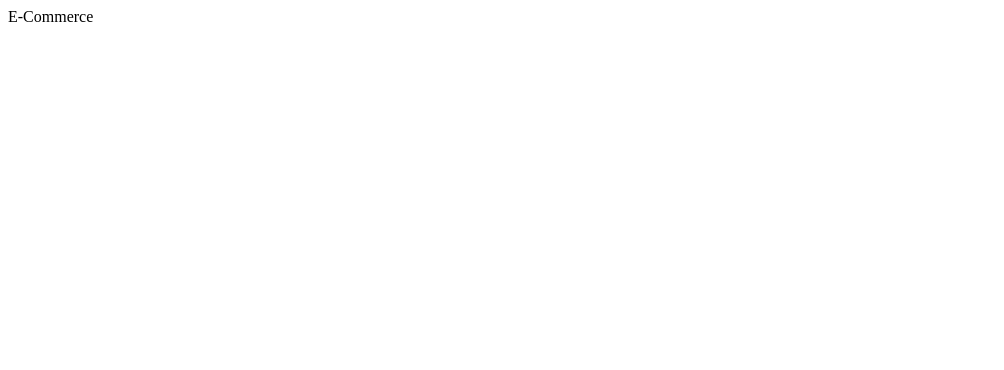
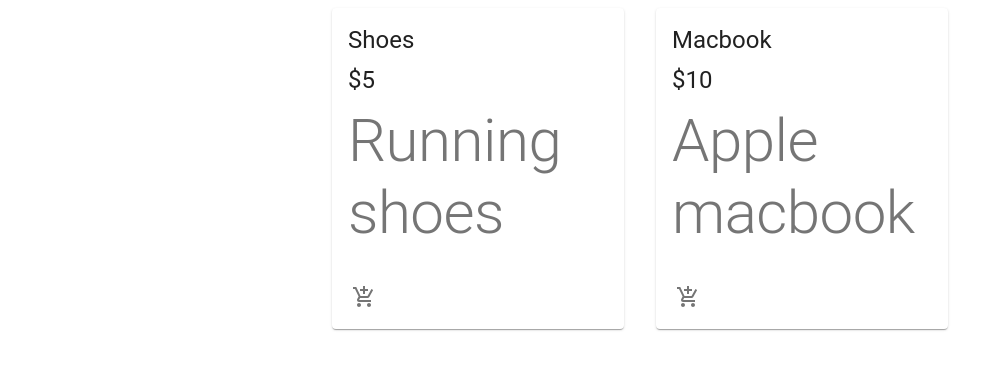
Before and after one commit to TechTalkZach/e-commerce-store, a React (Create React App) app: page / in a window 1280 px wide. Shown: the top 370 px of the page, without its empty margins (0-1004 px from the left). Built offline with nearby package versions, Linux system fonts and the light colour scheme.

Commit message:
Product cards created

```diff
--- a/src/App.js
+++ b/src/App.js
@@ -1,9 +1,10 @@
-import React from 'react'
+import React from 'react';
+import Products from './components/Product/Products';
 
 const App = () => {
   return (
     <div>
-        E-Commerce
+       <Products />
     </div>
   )
 }
--- a/src/components/Product/Product.jsx
+++ b/src/components/Product/Product.jsx
@@ -1,23 +1,35 @@
 import React from 'react'
-import { Card, CardMedia, CardActions, Typography, IconButton } from '@material-ui/core';
+import { Card, CardContent, CardMedia, CardActions, Typography, IconButton } from '@material-ui/core';
 import { AddShoppingCart } from '@material-ui/icons';
 
-const Product = () => {
+import useStyles from './styles';
+
+// Instead of using props, we DESTRUCTURE product using props as to not repeat code
+const Product = ({ product }) => {
+    // Calling styles like a hook
+    const classes = useStyles();
   return (
     <div>
         <Card className={classes.root}>
             <CardMedia className={classes.media} image='' title={Product.name}/>
             <CardContent>
-                <div className={classes.CardContent}>
+                <div className={classes.cardContent}>
                     <Typography variant="h5" gutterBottom>
-                        {Product.name}
+                        {product.name}
                     </Typography>
                     <Typography variant="h5" gutterBottom>
-                        {Product.name}
+                        {product.price}
                     </Typography>
 
                 </div>
+                <Typography variant='h2' color="textSecondary">{product.description}</Typography>
             </CardContent>
+            <CardActions disableSpacing className={classes.CardActions}>
+                <IconButton aria-label='Add to cart'>
+                    <AddShoppingCart />
+                </IconButton>
+
+            </CardActions>
 
         </Card>
 
--- a/src/components/Product/Products.jsx
+++ b/src/components/Product/Products.jsx
@@ -1,15 +1,18 @@
 import React from 'react';
-import Grid from '@material-ui/core';
+import { Grid } from '@material-ui/core';
+
+import Product from './Product';
 
 const products = [
-    {id: 1, name: 'Shoes', description: 'Running shoes'},
-    {id:2, name: 'Macbook', description:'Apple macbook'},
+    {id: 1, name: 'Shoes', description: 'Running shoes', price: '$5'},
+    {id:2, name: 'Macbook', description:'Apple macbook', price:'$10'},
 ];
 
 
 
 const Products = () => {
-    <main>
+    return (
+        <main>
         <Grid container justify ="center" spacing={4} >
             {products.map((product) => (
                 <Grid item key={product.id} xs={12} sm={6} md={4} lg={3}>
@@ -20,4 +23,9 @@
 
         </Grid>
     </main>
+
+    );
+
 }
+
+export default Products;
--- /dev/null
+++ b/src/components/Product/styles.js
@@ -0,0 +1,13 @@
+import { makeStyles } from '@material-ui/core/styles';
+
+export default makeStyles((theme) => ({
+  toolbar: theme.mixins.toolbar,
+  content: {
+    flexGrow: 1,
+    backgroundColor: theme.palette.background.default,
+    padding: theme.spacing(3),
+  },
+  root: {
+    flexGrow: 1,
+  },
+}));
```
